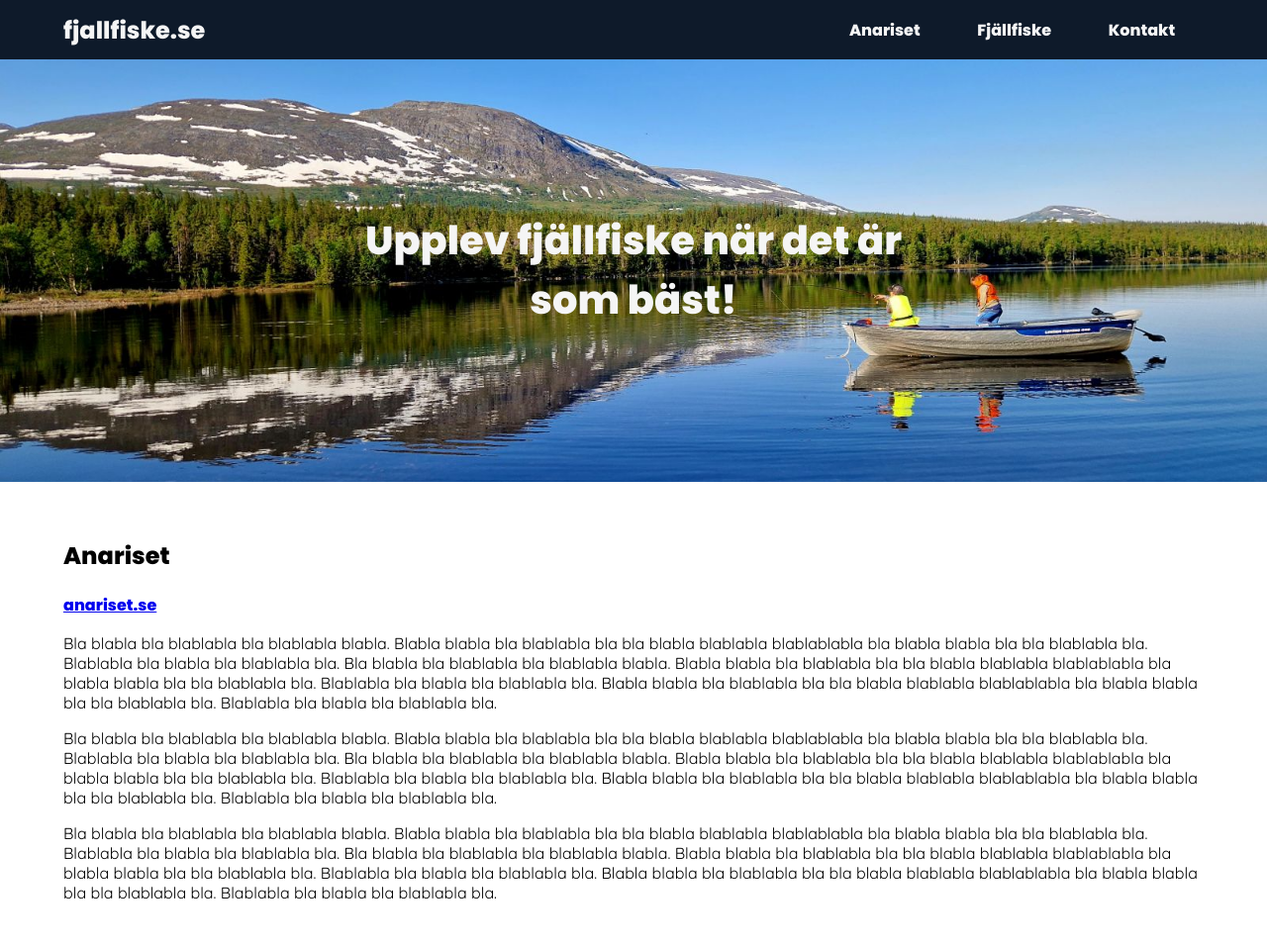
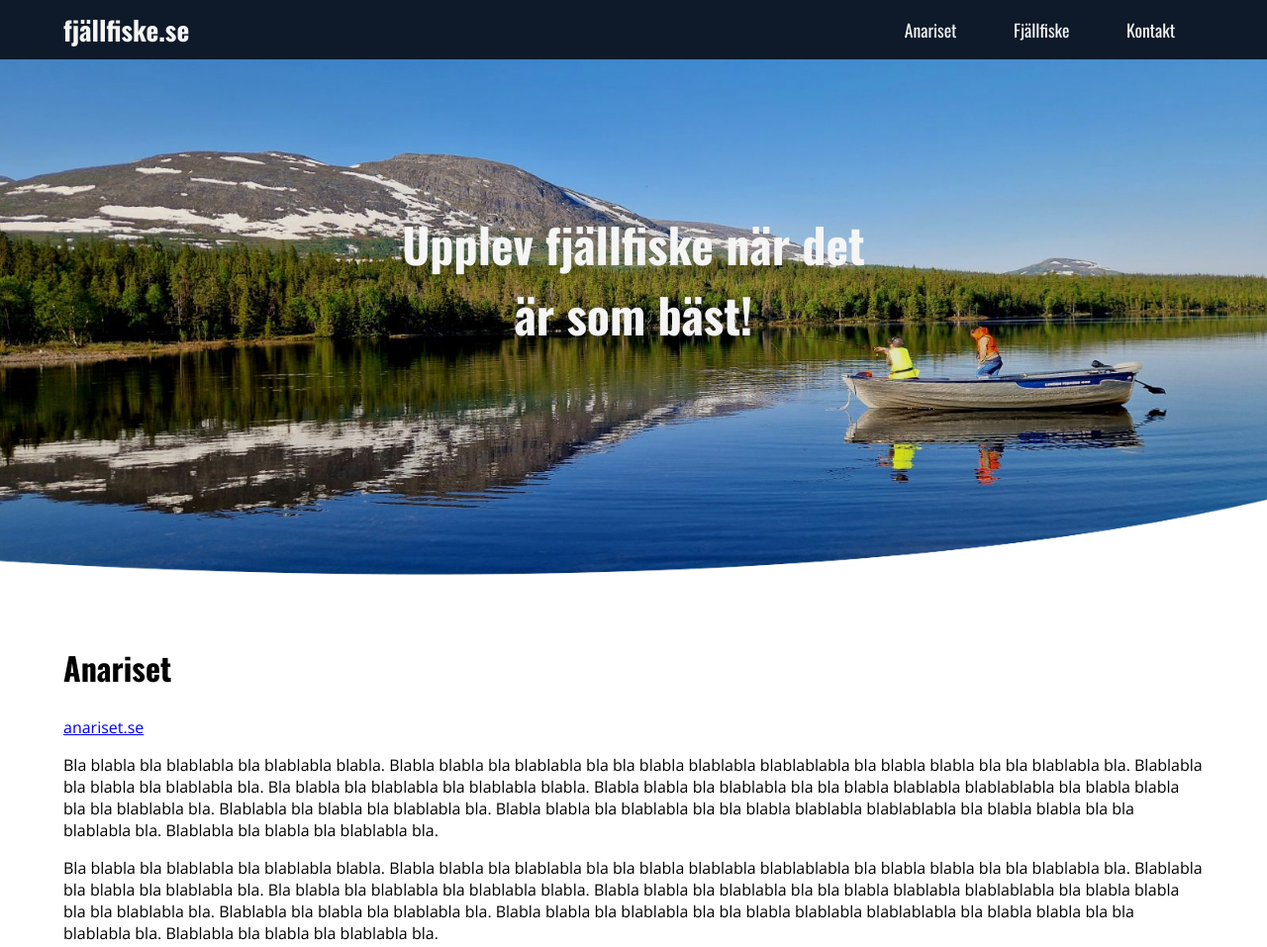
Before and after one commit to lukasnordangard/fjallfiske, a plain HTML site: page index.html in a window 1280 px wide. Shown: the top 957 px of the page at 99% size. Drawn offline with nearby package versions, Linux system fonts and the light colour scheme.

Commit message:
Styled content

```diff
--- a/index.html
+++ b/index.html
@@ -10,6 +10,10 @@
     <link rel="preconnect" href="https://fonts.googleapis.com">
     <link rel="preconnect" href="https://fonts.gstatic.com" crossorigin>
     <link href="https://fonts.googleapis.com/css2?family=Poppins:wght@800&family=Quicksand&display=swap" rel="stylesheet">
+
+    <link rel="preconnect" href="https://fonts.googleapis.com">
+    <link rel="preconnect" href="https://fonts.gstatic.com" crossorigin>
+    <link href="https://fonts.googleapis.com/css2?family=Open+Sans:ital,wght@0,300..800;1,300..800&family=Oswald:wght@200..700&display=swap" rel="stylesheet">
     <link rel="stylesheet" href="styles.css">
     <title>Fjällfiske</title>
 </head>
@@ -18,7 +22,7 @@
     <header>
         <div class="topnav">
             <div class="logo">
-                <a href="https://fjallfiske.se">fjallfiske.se</a>
+                <a href="https://fjällfiske.se">fjällfiske.se</a>
             </div>
             <div class="links">
                 <a href="#anariset">Anariset</a>
@@ -31,6 +35,9 @@
     <div class="introduction-container">
         <div class="introduction-text-container">
             <h1>Upplev fjällfiske när det är som bäst!</h1>
+        </div>
+        <div class="introduction-svg-container">
+            <img src="imgs/slide.png" alt="cover img">
         </div>
     </div>
 
--- a/styles.css
+++ b/styles.css
@@ -2,23 +2,25 @@ body {
     margin: 0;
 }
 
-a {
-    font-family: 'Poppins', Arial, sans-serif;
+h1 {
+    font-family: 'Oswald', Helvetica, Arial, Lucida, sans-serif;
+    font-size: 3em;
+    font-weight: 700;
+}
+
+h2 {
+    font-family: 'Oswald', Helvetica, Arial, Lucida, sans-serif;
+    font-size: 2em;
+    font-weight: 700;
+}
+
+p {
+    font-family: 'Open Sans', Arial, sans-serif;
     font-size: 1em;
 }
 
-h1 {
-    font-family: 'Poppins', Arial, sans-serif;
-    font-size: 2.5em;
-}
-
-h2 {
-    font-family: 'Poppins', Arial, sans-serif;
-    font-size: 1.5em;
-}
-
-p {
-    font-family: 'Quicksand', Arial, sans-serif;
+a {
+    font-family: 'Open Sans', Arial, sans-serif;
     font-size: 1em;
 }
 
@@ -61,7 +63,9 @@ footer {
 .logo a {
     color: whitesmoke;
     text-decoration: none;
-    font-size: 1.5em;
+    font-family: 'Oswald', Helvetica, Arial, Lucida, sans-serif;
+    font-size: 1.7em;
+    font-weight: 700;
 }
 
 .links a {
@@ -69,43 +73,55 @@ footer {
     align-items: center;
     color: whitesmoke;
     text-decoration: none;
+    font-family: 'Oswald', Helvetica, Arial, Lucida, sans-serif;
+    font-size: 1.1em;
     margin-left: 5%;
     margin-right: 5%;
     transition: font-size 0.3s ease;
 }
 
 .links a:hover {
-    font-size: 1.2em;
+    font-size: 1.3em;
 }
 
 
 /*================ Introduction ================*/
 
 .introduction-container {
-    background-image: url("imgs/introductionImg.jpg");
+    background-image: linear-gradient(rgba(0, 0, 0, 0.1), rgba(0, 0, 0, 0.1)), url("imgs/introductionImg.jpg");
     display: flex;
-    justify-content: center;
+    flex-direction: column;
+    justify-content: flex-start; /* Start content at the top */
     align-items: center;
     width: 100%;
-    inline-size: 100%;
-    aspect-ratio: 6 / 2;
+    aspect-ratio: 12 / 5;
     object-fit: cover;
     background-size: cover;
     background-position: center;
     background-repeat: no-repeat;
 }
 
-.introduction-text-container{
+.introduction-text-container {
     display: flex;
     justify-content: center;
     align-items: center;
     text-align: center;
-    width: 50%;
+    color: whitesmoke;
+    width: 40%;
+    flex: 1;
 }
 
-.introduction-text-container{
-    color: whitesmoke;
+.introduction-svg-container {
+    width: 100%;
+    display: flex;
+    align-items: flex-end;
 }
+
+.introduction-svg-container img {
+    width: 100%;
+    height: 100%;
+}
+
 
 @media screen and (max-width: 1000px) {
     .introduction-text-container h1{
```
Also changed, not shown: imgs/slide.png (added).
